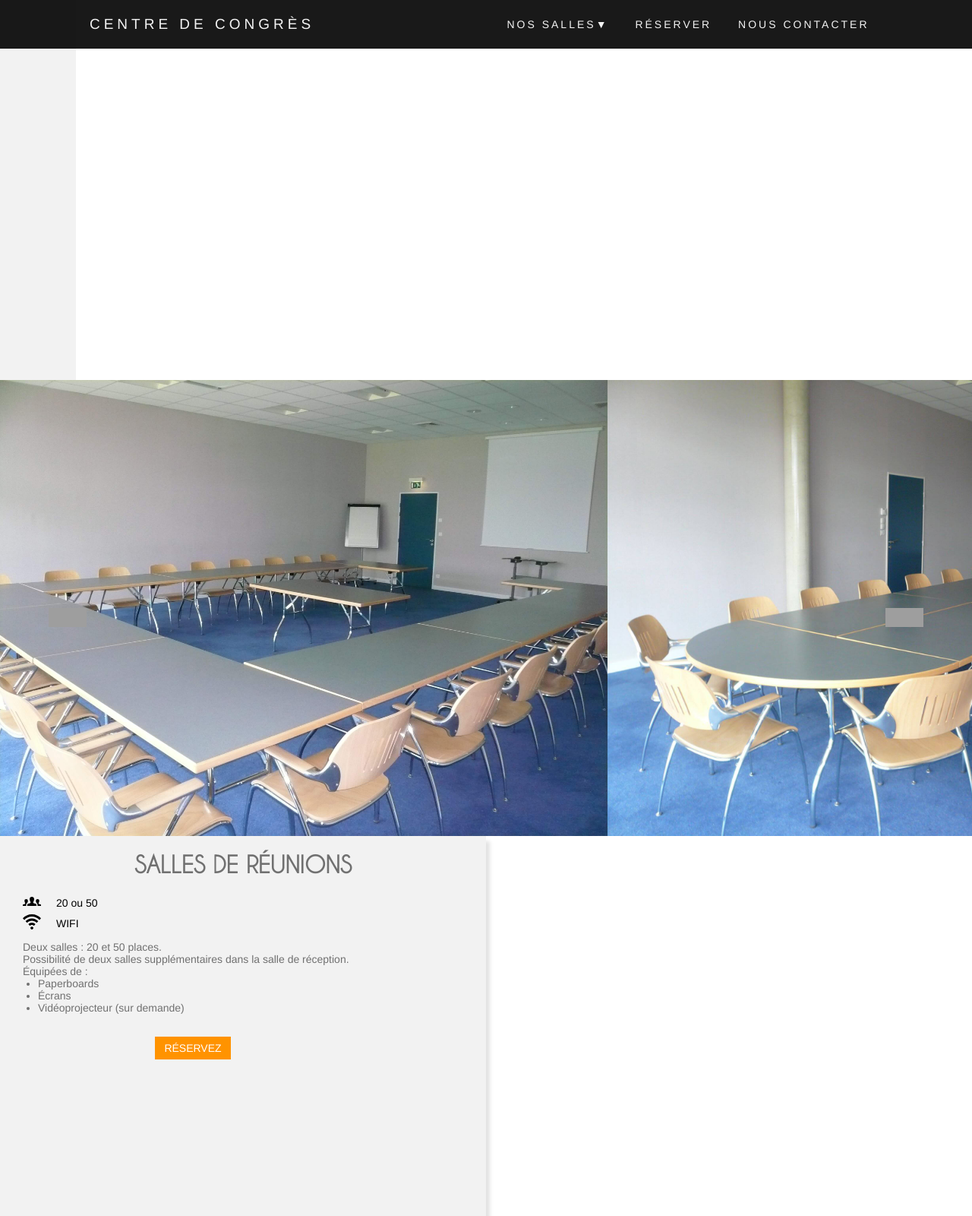
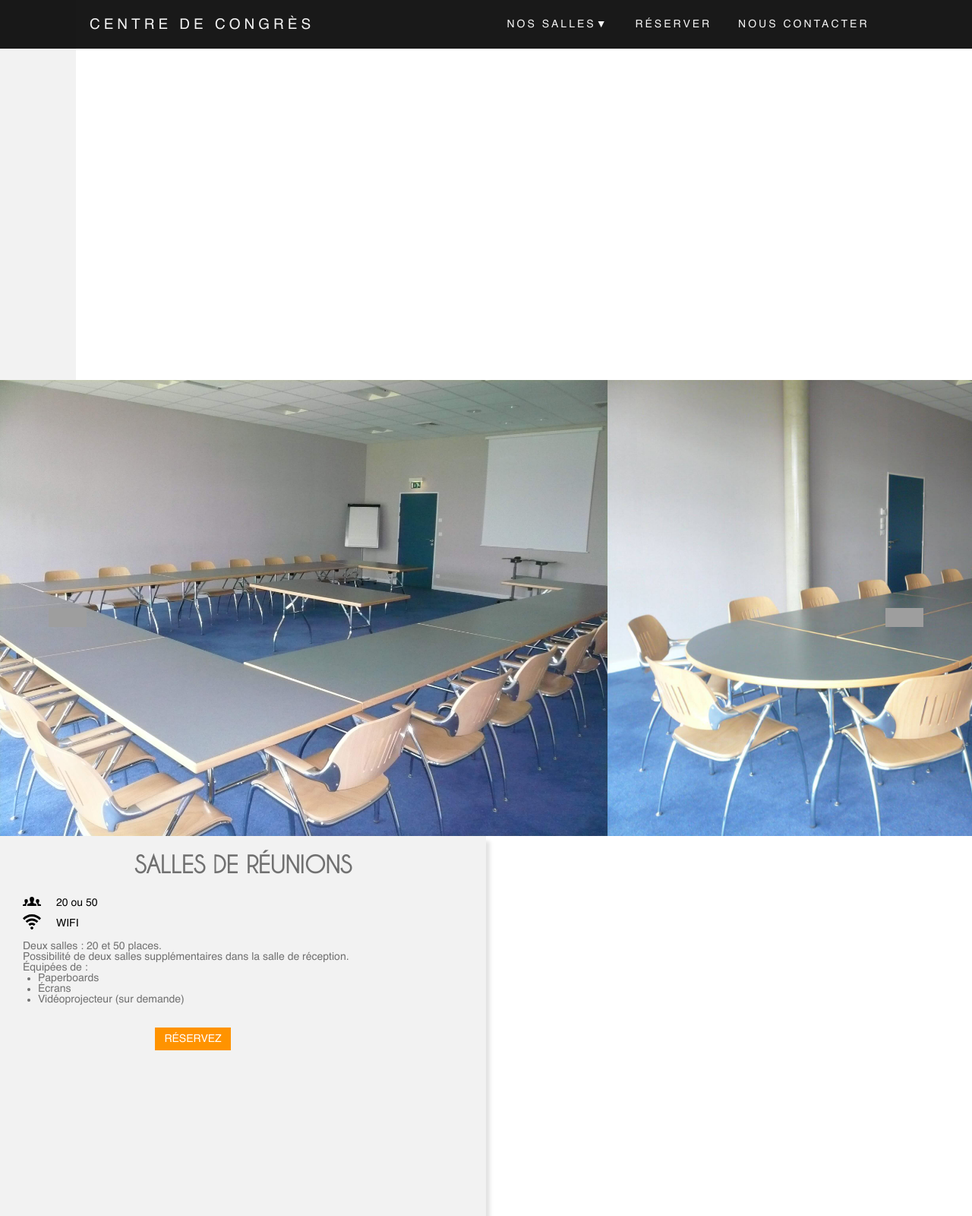
Before and after one commit to PESauvage/Project-Issoudun, a PHP site: page /pages/SalleDeReunion.html in a window 1280 px wide. Shown: the whole page at 76% size. Run offline with PHP 8.4, Linux system fonts and the light colour scheme; grey boxes are pictures that could not be loaded.

Commit message:
Font fix

```diff
--- a/styles/main.css
+++ b/styles/main.css
@@ -13,6 +13,7 @@ body{
 
 @font-face {
   font-family: 'Helvetica';
+  src: url('../fonts/Helvetica.ttf')
 }
 
 @font-face {
```
